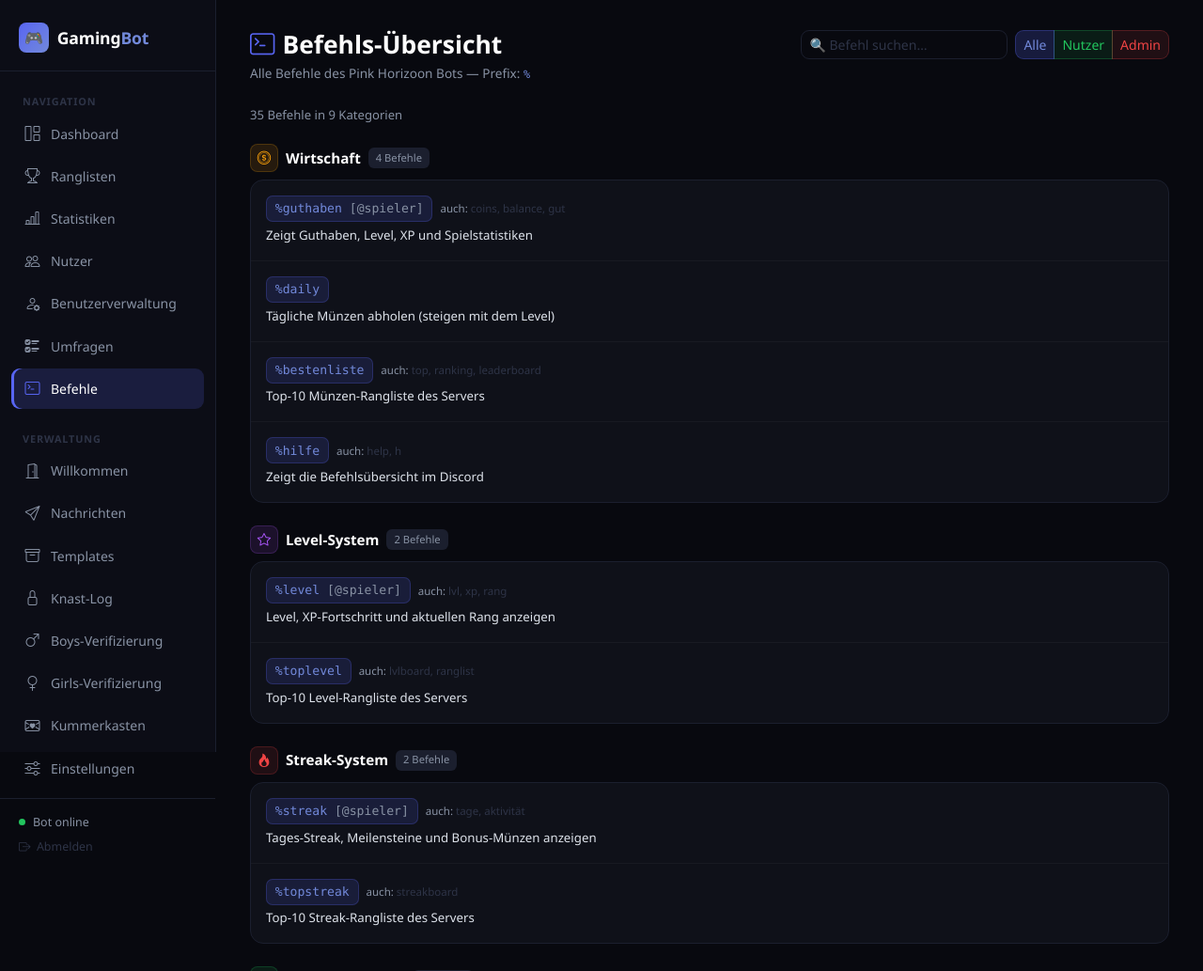
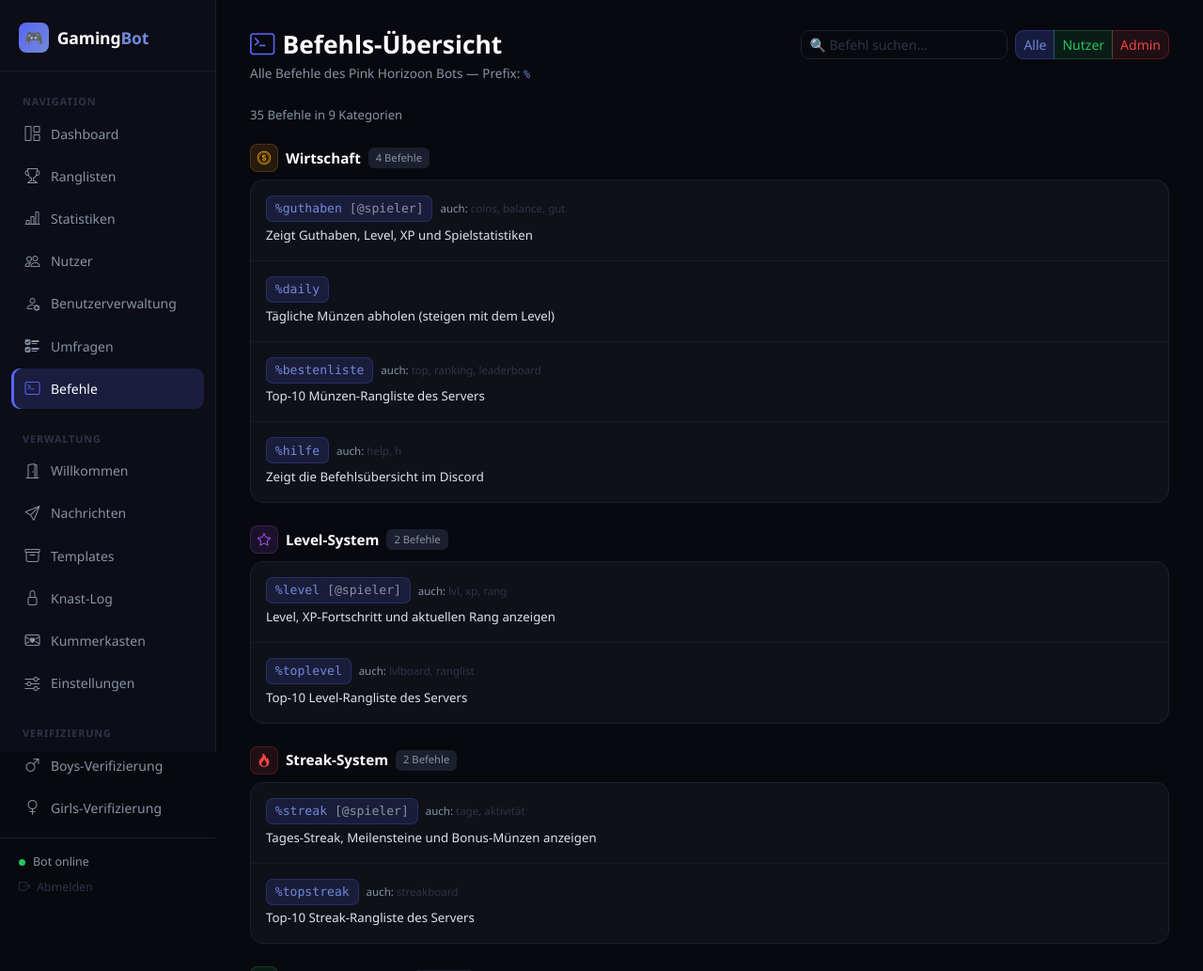
Before and after one commit to dexedv/gamingbot, a Flask app: page /befehle in a window 1280 px wide. Shown: the top 1033 px of the page at 94% size. Run offline with Flask 3, Linux system fonts and the light colour scheme; a user stored in the database is signed in.

Commit message:
Sidebar: eigene Kategorie 'Verifizierung' für Boys & Girls
Co-Authored-By: Claude Sonnet 4.6 <noreply@anthropic.com>

```diff
--- a/web/templates/base.html
+++ b/web/templates/base.html
@@ -293,17 +293,19 @@
     <a class="sb-link {% if request.endpoint == 'knast_log' %}active{% endif %}" href="/knast">
       <i class="bi bi-lock"></i> Knast-Log
     </a>
+    <a class="sb-link {% if request.endpoint == 'kummerkasten' %}active{% endif %}" href="/kummerkasten">
+      <i class="bi bi-envelope-heart"></i> Kummerkasten
+    </a>
+    <a class="sb-link {% if request.endpoint == 'settings' %}active{% endif %}" href="/settings">
+      <i class="bi bi-sliders"></i> Einstellungen
+    </a>
+
+    <div class="sb-section" style="margin-top:1rem">Verifizierung</div>
     <a class="sb-link {% if request.endpoint == 'verifizierung' and request.view_args.get('prefix') == 'boys' %}active{% endif %}" href="/verifizierung/boys">
       <i class="bi bi-gender-male"></i> Boys-Verifizierung
     </a>
     <a class="sb-link {% if request.endpoint == 'verifizierung' and request.view_args.get('prefix') == 'girls' %}active{% endif %}" href="/verifizierung/girls">
       <i class="bi bi-gender-female"></i> Girls-Verifizierung
-    </a>
-    <a class="sb-link {% if request.endpoint == 'kummerkasten' %}active{% endif %}" href="/kummerkasten">
-      <i class="bi bi-envelope-heart"></i> Kummerkasten
-    </a>
-    <a class="sb-link {% if request.endpoint == 'settings' %}active{% endif %}" href="/settings">
-      <i class="bi bi-sliders"></i> Einstellungen
     </a>
   </div>
 
```
